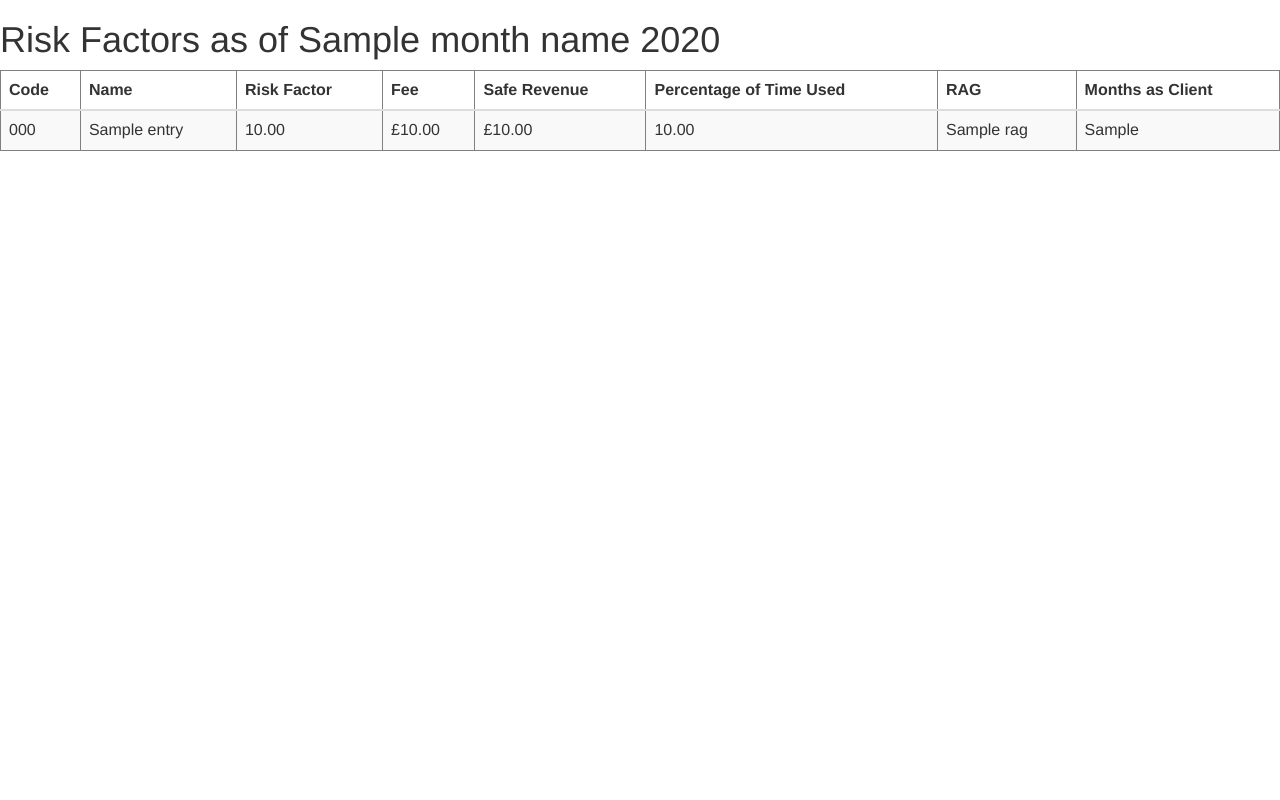
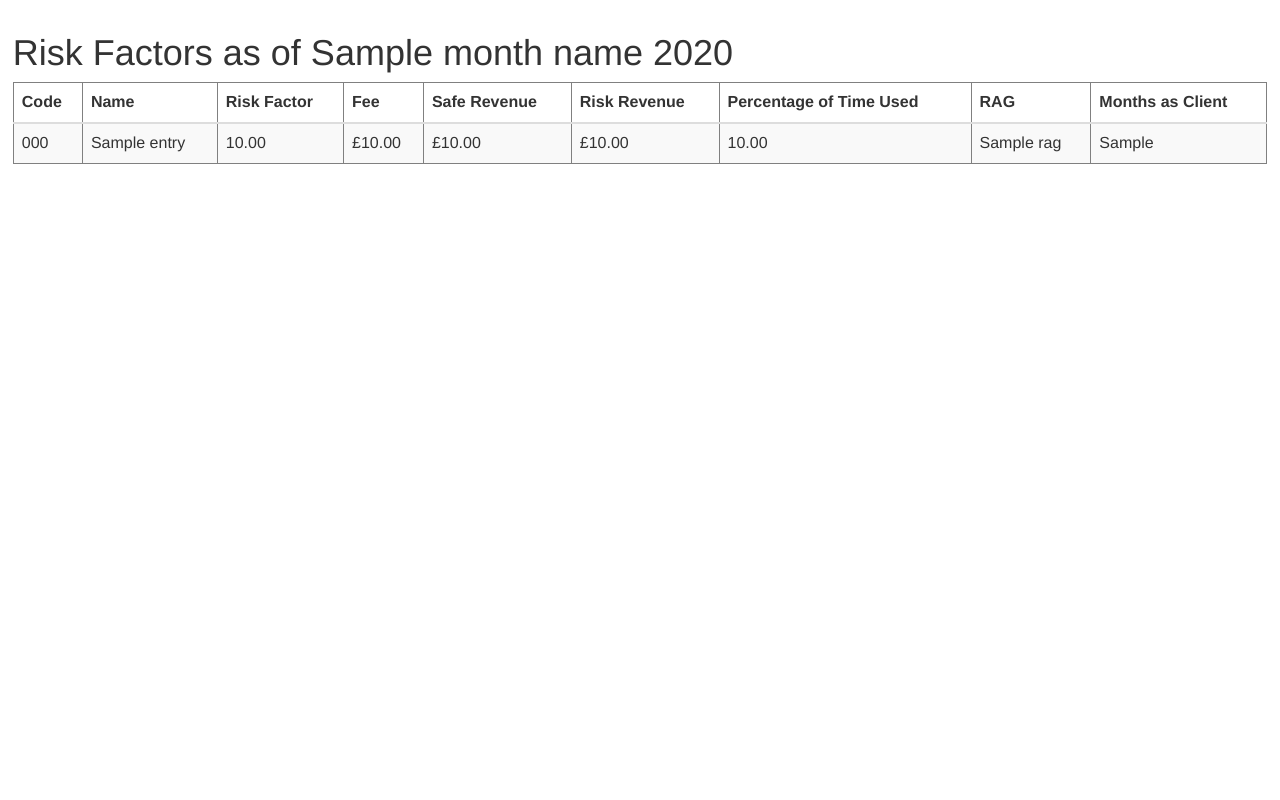
Before and after one commit to morganzwest/CloverHRTimeTrackingDashboard, a Flask app: template templates/risk.html in a window 1280 px wide. Run offline with Flask 2, Linux system fonts and the light colour scheme; the template is opened without the code that fills it: most values are stand-ins (such as "Sample title", 1, 10 or a date in 2020); parts of the project's set-up code (start-up, migrations or seed data) failed here and were passed over.

Commit message:
Add files via upload

```diff
--- a/templates/clockify.html
+++ b/templates/clockify.html
@@ -23,7 +23,7 @@
 
     <title>Summary</title>
 </head>
-<body>
+<body style="padding: 1%;">
     <h1>Summary for {{ month_name }} {{ year }}</h1>
     <table class="table table-striped" border="1">
         <thead>
--- a/templates/risk.html
+++ b/templates/risk.html
@@ -23,7 +23,7 @@
 
     <title>Risk Factors</title>
 </head>
-<body>
+<body style="padding: 1%;">
     <h1>Risk Factors as of {{ month_name }} {{ year }}</h1>
     <table class="table table-striped" border="1">
         <thead>
@@ -33,6 +33,7 @@
                 <th scope="col">Risk Factor</th>
                 <th scope="col">Fee</th>
                 <th scope="col">Safe Revenue</th>
+                <th scope="col">Risk Revenue</th>
                 <th scope="col">Percentage of Time Used</th>
                 <th scope="col">RAG</th>
                 <th scope="col">Months as Client</th>
@@ -43,11 +44,12 @@
             <tr>
                 <td>{{ entry.code }}</td>
                 <td>{{ entry.name }}</td>
-                <td class="{{ 'red' if entry.risk_factor|float < Q1 else 'green' if entry.risk_factor|float > Q3 else '' }}">
+                <td class="{{ 'green' if entry.risk_factor|float < Q1 else 'red' if entry.risk_factor|float > Q3 else '' }}">
                     {{ "%.2f"|format(entry.risk_factor|float) }}
                 </td>
                 <td>{{ "£%.2f"|format(entry.monthly_fee|float) }}</td>
                 <td>{{ "£%.2f"|format(entry.safe_revenue|float) }}</td>
+                <td>{{ "£%.2f"|format(entry.risk_revenue|float) }}</td>
                 <td>
                     {% if entry.usage > 100 %}
                         100+
```
